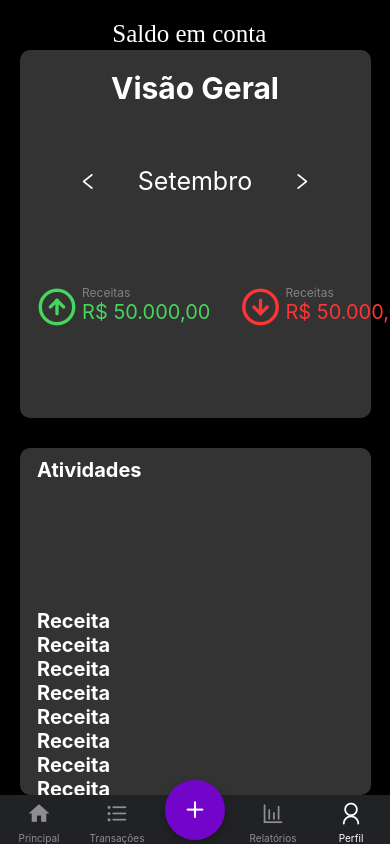
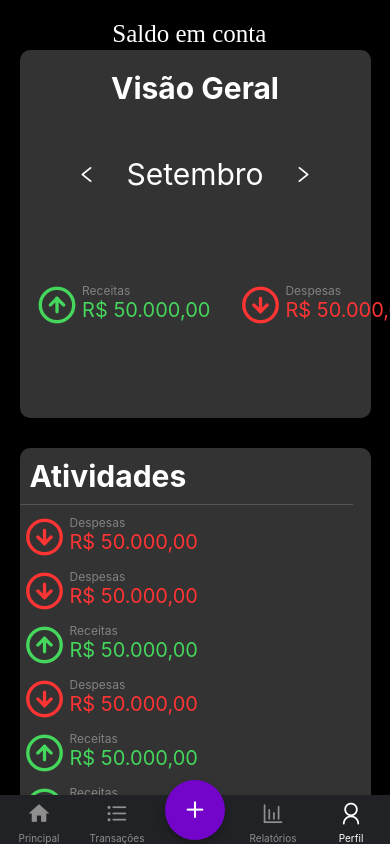
Before and after one commit to MoneyHubOrg/front, a React Native app: screen /Perfil in a window 390 px wide. Built offline with nearby package versions, Linux system fonts and the light colour scheme.

Commit message:
atividades feitas sem update e delete

```diff
--- a/src/components/Atividades/index.js
+++ b/src/components/Atividades/index.js
@@ -1,7 +1,8 @@
 import React from 'react';
 import { View, Text, StyleSheet, ScrollView } from 'react-native';
 
-import AntDesign from 'react-native-vector-icons/AntDesign';
+import TextDespesa from '../TextDespesa';
+import TextReceita from '../TextReceita';
 
 export default function Atividades(){
 
@@ -9,32 +10,26 @@ export default function Atividades(){
     <View style={styles.container}>
         <View style={styles.title}>
             <Text style={styles.text}>Atividades</Text>
-        </View>
+            <View
+                    style={{
+                      borderBottomColor: '#535353',
+                      borderBottomWidth: StyleSheet.hairlineWidth,
+                      width: '95%',
+                      paddingBottom: 10
+                    }}
+                  />
+
         <ScrollView style={styles.scrollView}>
-            <Text style={styles.text}>Receita</Text>
-            <Text style={styles.text}>Receita</Text>
-            <Text style={styles.text}>Receita</Text>
-            <Text style={styles.text}>Receita</Text>
-            <Text style={styles.text}>Receita</Text>
-            <Text style={styles.text}>Receita</Text>
-            <Text style={styles.text}>Receita</Text>
-            <Text style={styles.text}>Receita</Text>
-            <Text style={styles.text}>Receita</Text>
-            <Text style={styles.text}>Receita</Text>
-            <Text style={styles.text}>Receita</Text>
-            <Text style={styles.text}>Receita</Text>
-            <Text style={styles.text}>Receita</Text>
-            <Text style={styles.text}>Receita</Text>
-            <Text style={styles.text}>Receita</Text>
-            <Text style={styles.text}>Receita</Text>
-            <Text style={styles.text}>Receita</Text>
-            <Text style={styles.text}>Receita</Text>
-            <Text style={styles.text}>Receita</Text>
-            <Text style={styles.text}>Receita</Text>
-            <Text style={styles.text}>Receita</Text>
-            <Text style={styles.text}>Receita</Text>
-            <Text style={styles.text}>Receita</Text>
+          <View style={{paddingTop:10, paddingLeft:5}}><TextDespesa/></View>
+          <View style={{paddingTop:10, paddingLeft:5}}><TextDespesa/></View>
+          <View style={{paddingTop:10, paddingLeft:5}}><TextReceita/></View>
+          <View style={{paddingTop:10, paddingLeft:5}}><TextDespesa/></View>
+          <View style={{paddingTop:10, paddingLeft:5}}><TextReceita/></View>
+          <View style={{paddingTop:10, paddingLeft:5}}><TextReceita/></View>
+          <View style={{paddingTop:10, paddingLeft:5}}><TextDespesa/></View>
+          <View style={{paddingTop:10, paddingLeft:5}}><TextDespesa/></View>
         </ScrollView>
+      </View>
     </View>
   )
 }
@@ -42,27 +37,20 @@ export default function Atividades(){
 const styles = StyleSheet.create({
   container:{
     flex:1,
-    width: '90%',
-    height: '20%',
     borderRadius: 10,
-    justifyContent: 'center',
-    alignItems: 'center',
     backgroundColor: '#333333',
+    width: '90%'
+  },
+  title: {
+    paddingTop: 10,
   },
   text: {
     color: 'white',
-    fontSize: 20,
+    fontSize: 30,
     fontWeight: 'bold',
-  },
-  title: {
-    paddingTop: 10,
-    width: '90%',
-    flex: 1,
-    justifyContent: 'flex-start',
-    alignItems: 'flex-start',
+    paddingLeft: 10
   },
   scrollView: {
-    width: '90%',
-    height: '10%',
+    backgroundColor: '#333333',
   }
 })
--- /dev/null
+++ b/src/components/TextDespesa/index.js
@@ -0,0 +1,37 @@
+import React from 'react';
+import { View, Text, StyleSheet } from 'react-native';
+
+import ArrowsUpDown from 'react-native-vector-icons/Feather';
+
+export default function TextDespesa(){
+
+  return(
+
+        <View style={styles.EconomyStatus}>
+        <ArrowsUpDown name="arrow-down-circle" color='#FF3434' size={40}/>
+          <View>
+            <Text style={styles.title_EconomyStatus}>Despesas</Text>
+            <Text style={styles.number_receitas}>R$ 50.000,00</Text>
+          </View>
+        </View>
+  )
+}
+
+const styles = StyleSheet.create({
+  EconomyStatus: {
+    gap: 5,
+    flexDirection: 'row',
+  },
+  title_EconomyStatus: {
+    color: '#828282',
+    fontSize: 12
+  },
+  number_receitas: {
+    color: '#FF3434',
+    fontSize: 20
+  },
+  number_gastos: {
+    color: '#FF3434',
+    fontSize: 20
+  }
+})
--- /dev/null
+++ b/src/components/TextReceita/index.js
@@ -0,0 +1,37 @@
+import React from 'react';
+import { View, Text, StyleSheet } from 'react-native';
+
+import ArrowsUpDown from 'react-native-vector-icons/Feather';
+
+export default function TextReceita(){
+
+  return(
+
+        <View style={styles.EconomyStatus}>
+        <ArrowsUpDown name="arrow-up-circle" color='#45D75C' size={40}/>
+          <View>
+            <Text style={styles.title_EconomyStatus}>Receitas</Text>
+            <Text style={styles.number_receitas}>R$ 50.000,00</Text>
+          </View>
+        </View>
+  )
+}
+
+const styles = StyleSheet.create({
+  EconomyStatus: {
+    gap: 5,
+    flexDirection: 'row',
+  },
+  title_EconomyStatus: {
+    color: '#828282',
+    fontSize: 12
+  },
+  number_receitas: {
+    color: '#45D75C',
+    fontSize: 20
+  },
+  number_gastos: {
+    color: '#FF3434',
+    fontSize: 20
+  }
+})
--- a/src/components/VisaoGeral/index.js
+++ b/src/components/VisaoGeral/index.js
@@ -3,6 +3,9 @@ import { View, Text, StyleSheet } from 'react-native';
 
 import Arrows from 'react-native-vector-icons/AntDesign';
 import ArrowsUpDown from 'react-native-vector-icons/Feather';
+
+import TextReceita from '../TextReceita';
+import TextDespesa from '../TextDespesa';
 
 export default function VisaoGeral(){
 
@@ -17,21 +20,8 @@ export default function VisaoGeral(){
       </View>
 
       <View style={styles.EconomyStatusField}>
-        <View style={styles.EconomyStatus}>
-        <ArrowsUpDown name="arrow-up-circle" color='#45D75C' size={40}/>
-          <View>
-            <Text style={styles.title_EconomyStatus}>Receitas</Text>
-            <Text style={styles.number_receitas}>R$ 50.000,00</Text>
-          </View>
-        </View>
-
-        <View style={styles.EconomyStatus}>
-        <ArrowsUpDown name="arrow-down-circle" color='#FF3434' size={40}/>
-          <View>
-            <Text style={styles.title_EconomyStatus}>Receitas</Text>
-            <Text style={styles.number_gastos}>R$ 50.000,00</Text>
-          </View>
-        </View>
+        <TextReceita />
+        <TextDespesa />
       </View>
 
     </View>
@@ -54,14 +44,14 @@ const styles = StyleSheet.create({
     fontWeight: 'bold',
   },
   field:{
-    paddingTop: 60,
+    paddingTop: 50,
     flexDirection: 'row',
     alignItems: 'center',
-    gap: 40
+    gap: 30
   },
   mes: {
     color: 'white',
-    fontSize: 25,
+    fontSize: 30,
     fontWeight: '400',
   },
   EconomyStatusField: {
```
